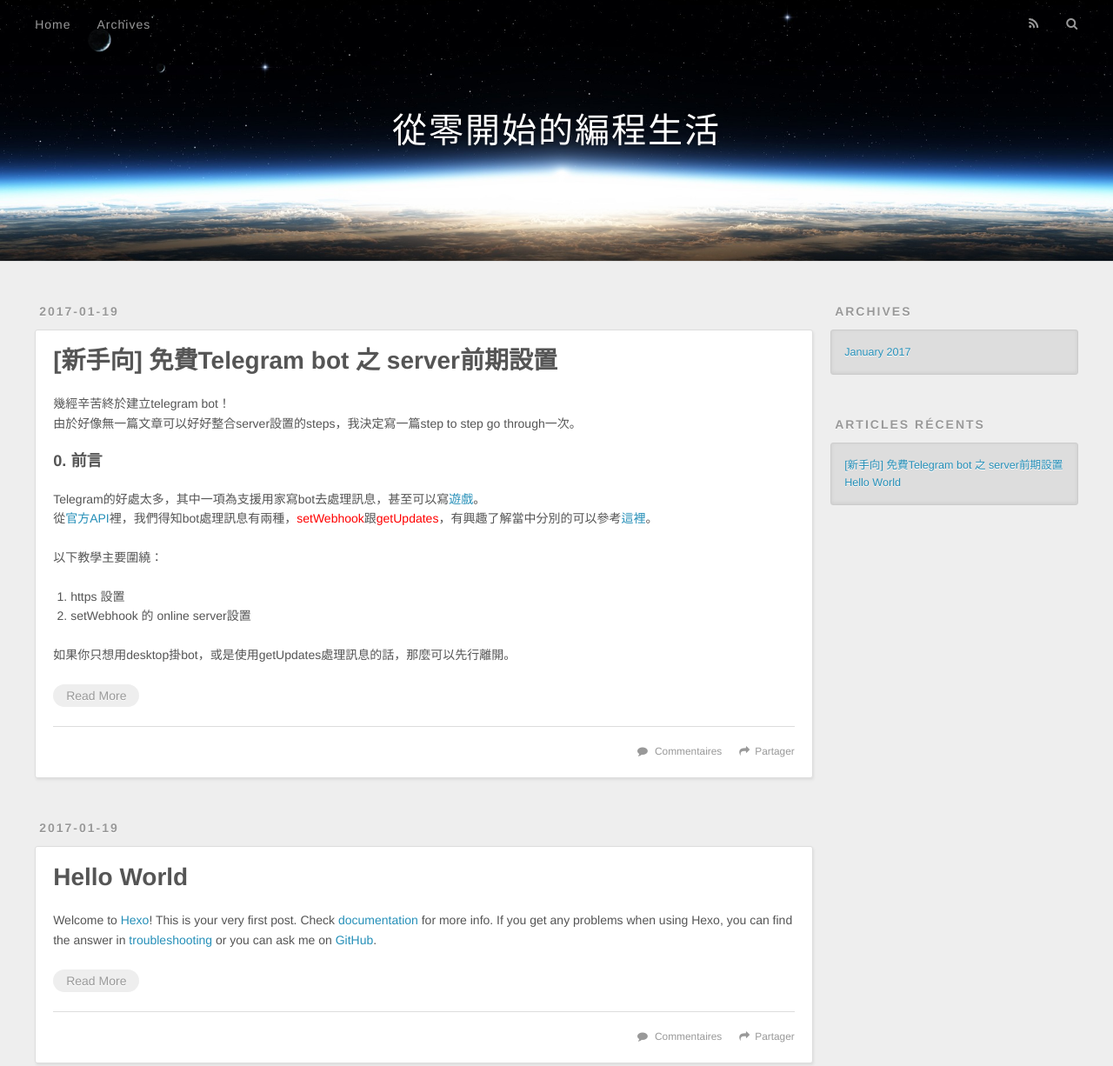
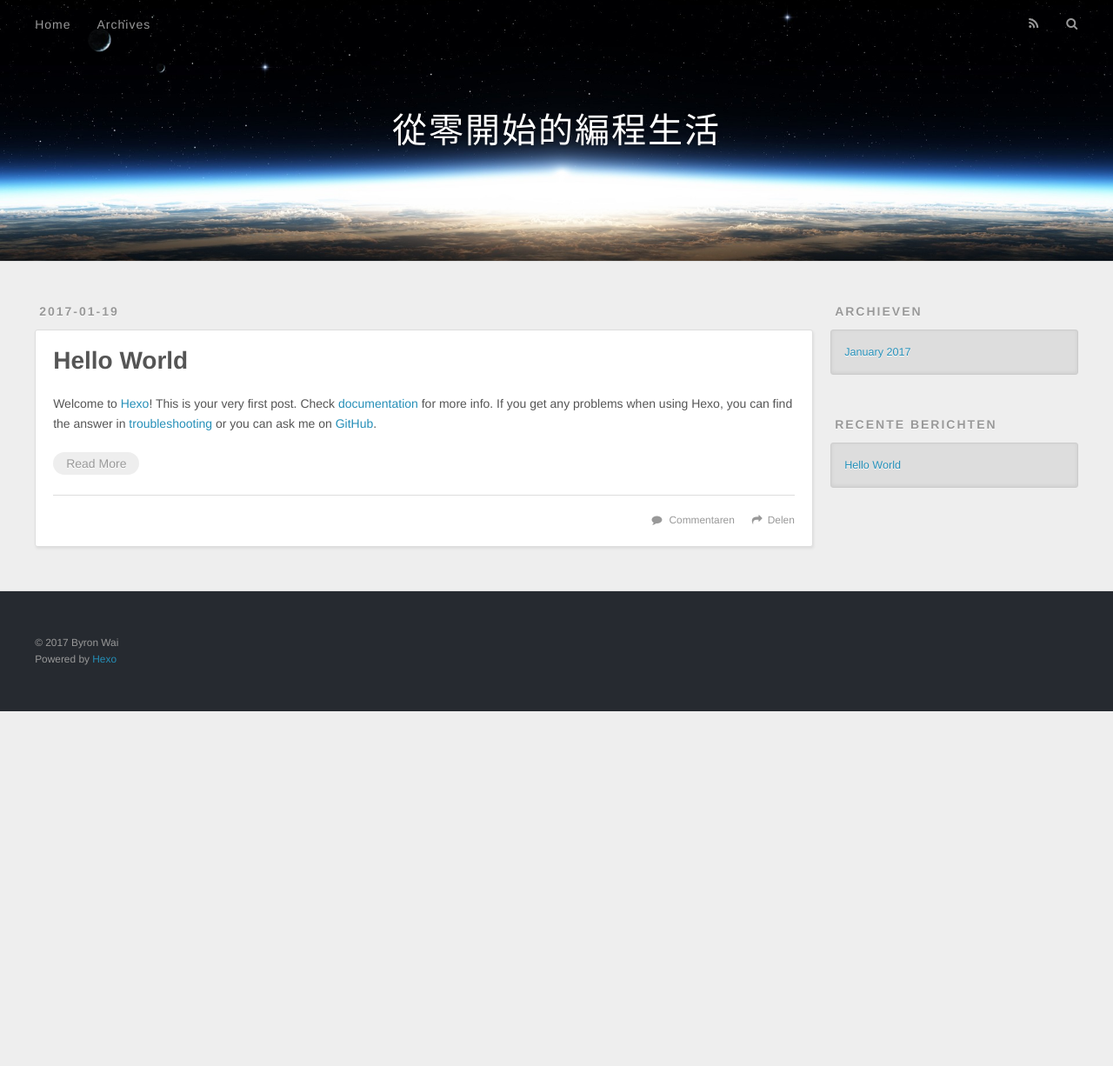
Before and after one commit to byronwai/nichijou, a plain HTML site: page index.html in a window 1280 px wide. Shown: the top 1226 px of the page at 87% size. After the commit the page ends 818 px from the top, so only its background shows below. Drawn offline with nearby package versions, Linux system fonts and the light colour scheme.

Commit message:
Site updated: 2017-04-14 18:51:22

```diff
--- a/index.html
+++ b/index.html
@@ -48,9 +48,9 @@
       </nav>
       <nav id="sub-nav">
 
-          <a id="nav-rss-link" class="nav-icon" href="/atom.xml" title="Flux RSS"></a>
+          <a id="nav-rss-link" class="nav-icon" href="/atom.xml" title="RSS Feed"></a>
 
-        <a id="nav-search-btn" class="nav-icon" title="Rechercher"></a>
+        <a id="nav-search-btn" class="nav-icon" title="Zoeken"></a>
       </nav>
       <div id="search-form-wrap">
         <form action="//google.com/search" method="get" accept-charset="UTF-8" class="search-form"><input type="search" name="q" results="0" class="search-form-input" placeholder="Search"><button type="submit" class="search-form-submit">&#xF002;</button><input type="hidden" name="sitesearch" value="https://byronwai.github.io"></form>
@@ -60,56 +60,6 @@
 </header>
       <div class="outer">
         <section id="main">
-
-    <article id="post-新手向-免費Telegram-bot-之-server前期設置-1" class="article article-type-post" itemscope itemprop="blogPost">
-  <div class="article-meta">
-    <a href="/nichijou/2017/01/19/新手向-免費Telegram-bot-之-server前期設置-1/" class="article-date">
-  <time datetime="2017-01-19T15:11:23.000Z" itemprop="datePublished">2017-01-19</time>
-</a>
-
-  </div>
-  <div class="article-inner">
-
-
-      <header class="article-header">
-
-
-    <h1 itemprop="name">
-      <a class="article-title" href="/nichijou/2017/01/19/新手向-免費Telegram-bot-之-server前期設置-1/">[新手向] 免費Telegram bot 之 server前期設置</a>
-    </h1>
-
-
-      </header>
-
-    <div class="article-entry" itemprop="articleBody">
-
-        <p>幾經辛苦終於建立telegram bot！<br>由於好像無一篇文章可以好好整合server設置的steps，我決定寫一篇step to step go through一次。</p>
-<h3 id="0-前言"><a href="#0-前言" class="headerlink" title="0. 前言"></a>0. 前言</h3><p>Telegram的好處太多，其中一項為支援用家寫bot去處理訊息，甚至可以寫<a href="https://storebot.me/bot/werewolfbot">遊戲</a>。<br>從<a href="https://core.telegram.org/bots/api">官方API</a>裡，我們得知bot處理訊息有兩種，<font color="red">setWebhook</font>跟<font color="red">getUpdates</font>，有興趣了解當中分別的可以參考<a href="http://www.hksilicon.com/articles/1087698">這裡</a>。</p>
-<p>以下教學主要圍繞：</p>
-<ol>
-<li>https 設置</li>
-<li>setWebhook 的 online server設置</li>
-</ol>
-<p>如果你只想用desktop掛bot，或是使用getUpdates處理訊息的話，那麼可以先行離開。</p>
-
-          <p class="article-more-link">
-            <a href="/nichijou/2017/01/19/新手向-免費Telegram-bot-之-server前期設置-1/#more">Read More</a>
-          </p>
-
-
-    </div>
-    <footer class="article-footer">
-      <a data-url="https://byronwai.github.io/nichijou/2017/01/19/新手向-免費Telegram-bot-之-server前期設置-1/" data-id="ciy75ii7f0001eojpn1aoq03b" class="article-share-link">Partager</a>
-
-        <a href="https://byronwai.github.io/nichijou/2017/01/19/新手向-免費Telegram-bot-之-server前期設置-1/#disqus_thread" class="article-comment-link">Commentaires</a>
-
-
-    </footer>
-  </div>
-
-</article>
-
-
 
     <article id="post-hello-world" class="article article-type-post" itemscope itemprop="blogPost">
   <div class="article-meta">
@@ -142,9 +92,9 @@
 
     </div>
     <footer class="article-footer">
-      <a data-url="https://byronwai.github.io/nichijou/2017/01/19/hello-world/" data-id="ciy75ii7a0000eojp75iw00qm" class="article-share-link">Partager</a>
+      <a data-url="https://byronwai.github.io/nichijou/2017/01/19/hello-world/" data-id="cj1hpo4ev00006wjp5txnepzk" class="article-share-link">Delen</a>
 
-        <a href="https://byronwai.github.io/nichijou/2017/01/19/hello-world/#disqus_thread" class="article-comment-link">Commentaires</a>
+        <a href="https://byronwai.github.io/nichijou/2017/01/19/hello-world/#disqus_thread" class="article-comment-link">Commentaren</a>
 
 
     </footer>
@@ -169,7 +119,7 @@
 
 
   <div class="widget-wrap">
-    <h3 class="widget-title">Archives</h3>
+    <h3 class="widget-title">Archieven</h3>
     <div class="widget">
       <ul class="archive-list"><li class="archive-list-item"><a class="archive-list-link" href="/nichijou/archives/2017/01/">January 2017</a></li></ul>
     </div>
@@ -179,13 +129,9 @@
 
 
   <div class="widget-wrap">
-    <h3 class="widget-title">Articles récents</h3>
+    <h3 class="widget-title">Recente berichten</h3>
     <div class="widget">
       <ul>
-
-          <li>
-            <a href="/nichijou/2017/01/19/新手向-免費Telegram-bot-之-server前期設置-1/">[新手向] 免費Telegram bot 之 server前期設置</a>
-          </li>
 
           <li>
             <a href="/nichijou/2017/01/19/hello-world/">Hello World</a>
@@ -204,7 +150,7 @@
   <div class="outer">
     <div id="footer-info" class="inner">
       &copy; 2017 Byron Wai<br>
-      Propulsé by <a href="http://hexo.io/" target="_blank">Hexo</a>
+      Powered by <a href="http://hexo.io/" target="_blank">Hexo</a>
     </div>
   </div>
 </footer>
```
Also changed, not shown: 2017/01/19/hello-world/index.html (+7 -25 lines), archives/2017/01/index.html (+6 -29 lines), archives/2017/index.html (+6 -29 lines), archives/index.html (+6 -29 lines), images/20170119/login_session.png (added).
